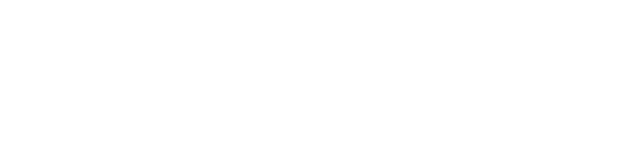
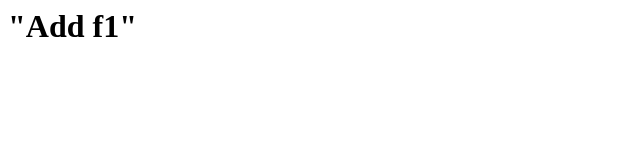
Before and after one commit to vishandkavinda/vk, a plain HTML site: page index.html in a window 1280 px wide. Shown: the whole page, without its empty margins (0-640 px from the left). Drawn offline with Linux system fonts and the light colour scheme.

Commit message:
f1 was added

```diff
--- a/index.html
+++ b/index.html
@@ -6,6 +6,6 @@
     <title>VK</title>
 </head>
 <body>
-
+    <h1>"Add f1"</h1>
 </body>
 </html>
```
